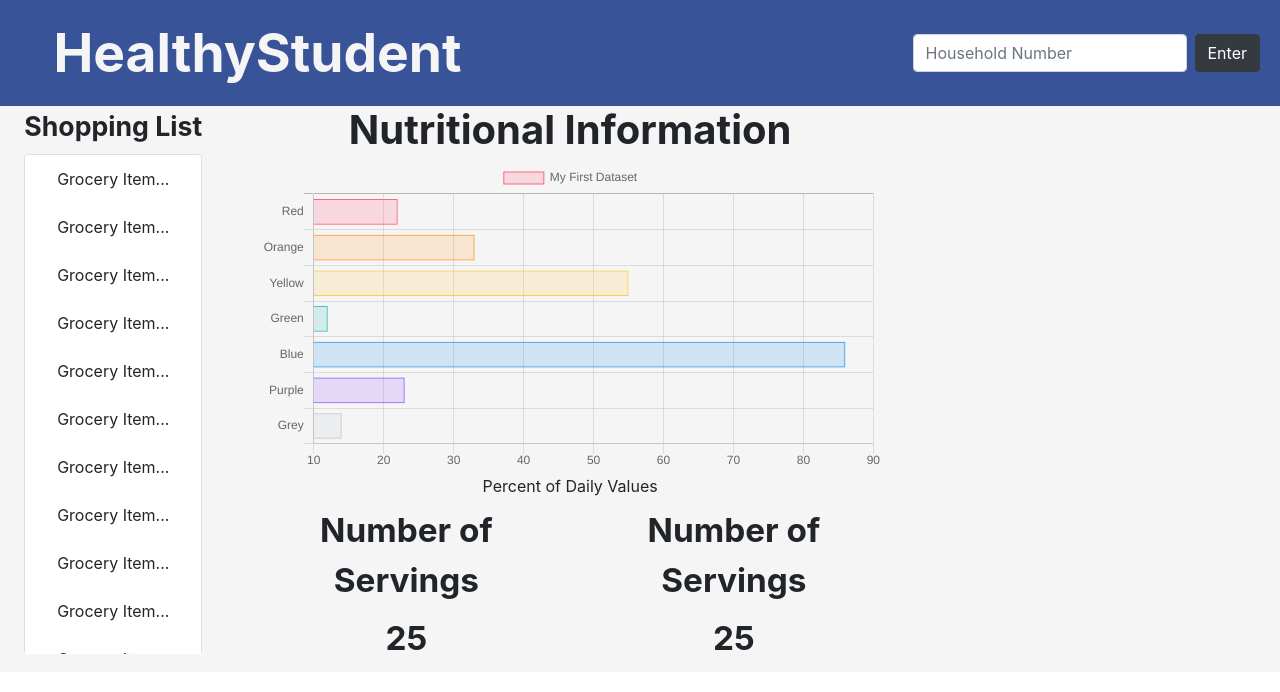
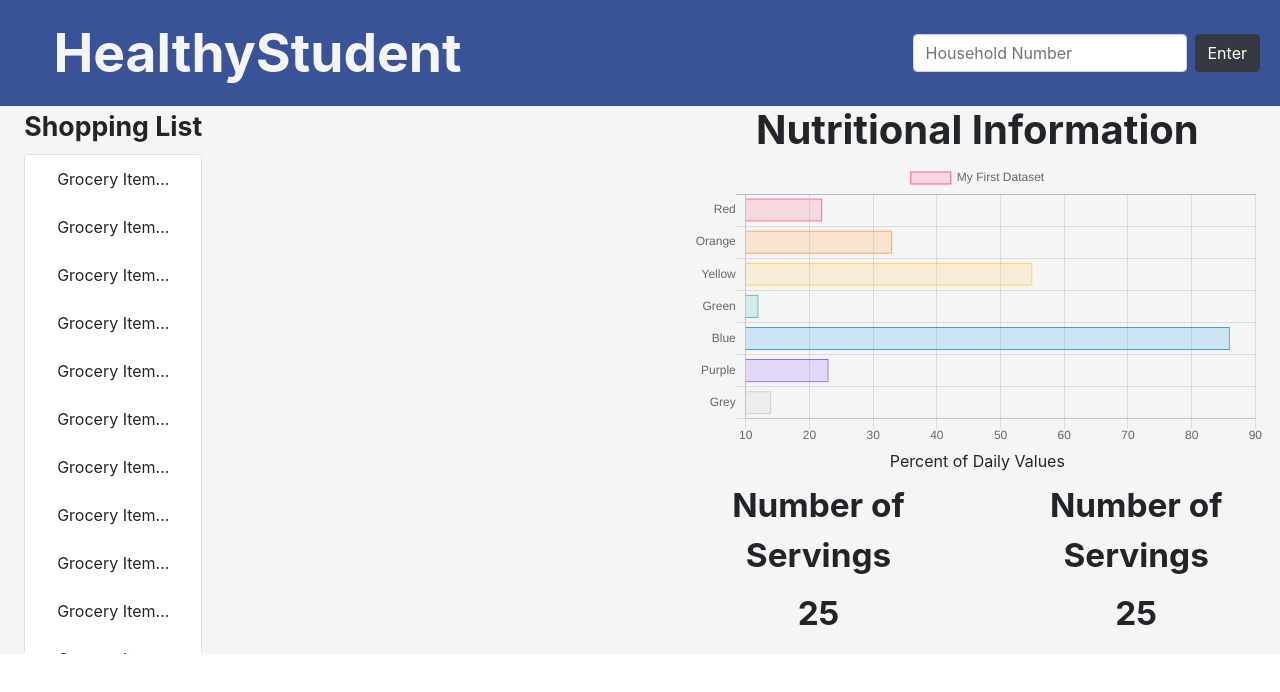
Before and after one commit to RobertPenrod/healthystudentUC, a React (Create React App) app: page / in a window 1280 px wide. Shown: the top 692 px of the page. Built offline with nearby package versions, Linux system fonts and the light colour scheme.

Commit message:
form fix

```diff
--- a/src/App.js
+++ b/src/App.js
@@ -61,19 +61,14 @@ function App() {
           </Form>
         </div>
       </Navbar>
-
-        <Form>
-          <Form.Group as={Row} controlId="formPlaintextHouseholdNumber">
-            <Col sm="2" md={{ span: 2 }} id ="groceryList">
+              <Row>
+                <Col id ="groceryList">
                   <Row>
                     <ShoppingList />
                   </Row>
                 </Col>
 
-            <Col sm="10" md={{ span: 6}}>
-              <Row></Row>
-
-              <Row>
+                <Col>
                   <MDBContainer>
                     <h3 id="chartTitle">Nutritional Information</h3>
                     <HorizontalBar
@@ -81,8 +76,6 @@ function App() {
                       options={{ responsive: true }}
                     />
                   </MDBContainer>
-              </Row>
-
                   <Row>
                     <Col>
                       <label id="xAxis">
@@ -90,7 +83,6 @@ function App() {
                       </label>
                     </Col>
                   </Row>
-
                   <Row>
                     <Col>
                       <label id="numbersLabel">
@@ -104,7 +96,6 @@ function App() {
                       </label>
                     </Col>
                   </Row>
-
                   <Row>
                     <Col>
                       <label id="numbers">
@@ -119,8 +110,7 @@ function App() {
                     </Col>
                   </Row>
                 </Col>
-          </Form.Group>
-        </Form>
+              </Row>
       </div>
     </div>
     </div>
```
Lines whose indentation alone changed are shown as unchanged.
